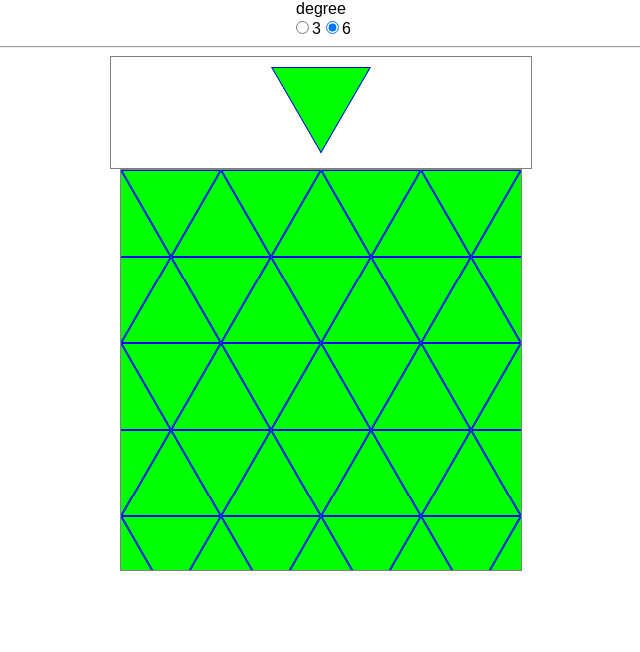
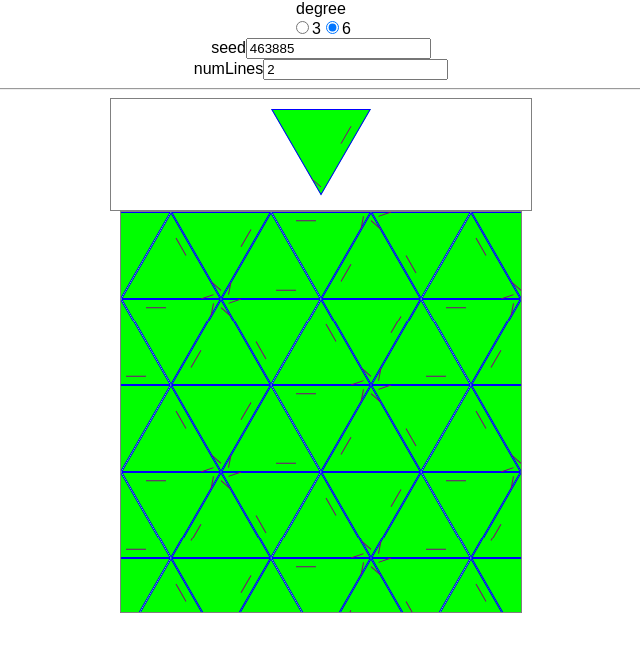
Before and after one commit to adorsk/azulejo, a React (Create React App) app: page / in a window 1280 px wide. Shown: the top 652 px of the page, without its empty margins (319-959 px from the left). Built offline with nearby package versions, Linux system fonts and the light colour scheme.

Commit message:
adding random lines, fixing pattern unit for 6

```diff
--- a/src/App.js
+++ b/src/App.js
@@ -5,6 +5,7 @@ import PatternPreview from './PatternPreview';
 import Cfg from './Cfg';
 import Utils from './Utils';
 import {Radio, RadioGroup} from './RadioInputs';
+import Prng from './Prng';
 
 
 class App extends Component {
@@ -12,11 +13,14 @@ class App extends Component {
     super(props);
     this.state = {
       degree: 6,
+      seed: Math.floor(Math.random() * 1e6),
+      numLines: 2,
       template: null,
     }
   }
 
   render() {
+    this._prng = new Prng({seed: this.state.seed});
     let template = this.generateTemplate();
     return (
       <div className="App">
@@ -24,11 +28,25 @@ class App extends Component {
           <label>degree</label>
           <RadioGroup name="degree" selectedValue={'' + this.state.degree}
             onChange={(nextValue) => {
-             this.setState({degree: parseInt(nextValue)});
+             this.setState({degree: parseInt(nextValue, 10)});
             }}>
             <Radio value="3" />3
             <Radio value="6" />6
           </RadioGroup>
+        </div>
+        <div>
+          <label>seed</label>
+          <input type="number" value={this.state.seed}
+            onChange={(e) => {
+              this.setState({seed: parseInt(e.target.value, 10)});
+            }} />
+        </div>
+        <div>
+          <label>numLines</label>
+          <input type="number" value={this.state.numLines}
+            onChange={(e) => {
+              this.setState({numLines: parseInt(e.target.value, 10)});
+            }} />
         </div>
         <hr/>
         <TemplatePreview template={template}/>
@@ -49,6 +67,12 @@ class App extends Component {
     ];
     let polyId = Utils.generateRandomId({prefix: 'poly-'});
     let clipId = Utils.generateRandomId({prefix: 'clip-'});
+    let mesh = this.generateMesh({trianglePoints})
+    let lineSvgs = [];
+    for (let i = 0; i < this.state.numLines; i++) {
+      let line = this.generateRandomLine({n: 2, mesh})
+      lineSvgs.push(line.svg);
+    }
     let svg = (`
       <svg ${Cfg.svgXmlns} width="${width}" height="${height}">
         <defs>
@@ -56,8 +80,10 @@ class App extends Component {
           <clipPath id="${clipId}"><use href="#${polyId}"/>
           </clipPath>
         </defs>
-        <use href="#${polyId}" stroke="blue" stroke-width="2" fill="lime"
-          clip-path="url(#${clipId})"/>
+        <g clip-path="url(#${clipId})">
+          <use href="#${polyId}" stroke="blue" stroke-width="2" fill="lime" />
+          ${lineSvgs.join(' ')}
+        </g>
       </svg>
     `);
     return {
@@ -69,9 +95,86 @@ class App extends Component {
     };
   }
 
-
   pointsToPointsStr(points) {
     return points.map(p => p.join(',')).join(' ');
+  }
+
+  generateMesh(opts) {
+    // There are several ways to make a mesh.
+    // Here we make an xy grid of arbitrary resolution,
+    // and add points where the grid intersects the edges of the triangle.
+    let {trianglePoints, resolution} = opts;
+    resolution |= 10;
+    let vs = [];
+    let xMin = 0
+    let xMax = trianglePoints[2][0];
+    let xRange = xMax - xMin;
+    let xMid = xMin + (xRange / 2);
+    let xInterval = xRange / resolution;
+    let xs = [];
+    for (let x = xMin; x < xMax; x += xInterval) {
+      xs.push(x);
+    }
+    let yMin = 0;
+    let yMax = trianglePoints[1][1];
+    let yRange = yMax - yMin;
+    let yInterval = yRange / resolution;
+    let slope = (xRange / 2) * (1 / yRange);
+    for (let y = 0; y < yMax - yInterval; y += yInterval) {
+      let leftX = slope * y;
+      let rightX = -slope * (y - 2 * yRange);
+      vs.push([leftX, y]);
+      for (let x of xs) {
+        if ((x > leftX) && (x < rightX)) {
+          vs.push([x, y]);
+        }
+      }
+      vs.push([rightX, y]);
+    }
+    vs.push([xMid, yMax]); // triangle tip.
+    return {vs};
+  }
+
+  generateRandomLine (opts) {
+    opts = Object.assign(
+      {n: 2, stroke: 'purple', strokeWidth: 1},
+      opts
+    );
+    let {n, mesh, stroke, strokeWidth} = opts;
+    let points = this.chooseRandom({n, items: mesh.vs});
+    let dStr = `M${points[0].join(' ')}`
+    for (let i = 1; i < points.length; i++) {
+      dStr += ` L${points[i][0]} ${points[i][1]}`;
+    }
+    let svg = (`
+      <path
+        d="${dStr}"
+        stroke-width="${strokeWidth}"
+        stroke="${stroke}"/>
+    `);
+    return {points, svg};
+  }
+
+  chooseRandom (opts) {
+    // this can be done better.
+    opts = Object.assign({}, opts);
+    let {n, items} = opts;
+    if (n > items.length) {
+      throw new Error(`n (${n}) > items.length (${items.length})`);
+    }
+    if (n === items.length ) {
+      return items;
+    }
+    let choices = {};
+    let numChoices = 0;
+    while (numChoices < n) {
+      let choiceIdx = this._prng.randomInt({min: 0, max: items.length - 1});
+      if (choices[choiceIdx] === undefined) {
+        choices[choiceIdx ] = items[choiceIdx];
+        numChoices += 1;
+      }
+    }
+    return Object.values(choices);
   }
 }
 
--- a/src/PatternPreview.js
+++ b/src/PatternPreview.js
@@ -56,7 +56,7 @@ class Pattern extends React.Component {
     let sideAngle = (180 - angle) / 2;
     let sideAngleRads = sideAngle * (Math.PI / 180);
     let metaTemplate = {
-      svg: this.generatePatternUnitSvg({template}),
+      svg: this.generatePatternUnit({template}).svg,
       width: template.width,
       height: Math.tan(2 * sideAngleRads) * (template.width / 2),
       degree: 6,
@@ -65,7 +65,7 @@ class Pattern extends React.Component {
     return this.generateTileSvgForDegree6({template: metaTemplate});
   }
 
-  generatePatternUnitSvg(opts) {
+  generatePatternUnit(opts) {
     let {template} = opts;
     let {svg: templateSymbol, id: symbolId} = this._wrapInSymbol({
       svg: template.svg
@@ -92,7 +92,7 @@ class Pattern extends React.Component {
       patternHeight = 2 * template.height;
       transform = `transform="translate(${(template.width / 2)} 0)"`
     }
-    return (`
+    let svg = (`
       <svg ${Cfg.svgXmlns} width="${patternWidth}" height="${patternHeight}">
         ${templateSymbol}
         <g ${transform}>
@@ -100,12 +100,19 @@ class Pattern extends React.Component {
         </g>
       </svg>
     `);
+    return {
+      svg,
+      width: patternWidth,
+      height: patternHeight,
+    };
   }
 
   generateTileSvgForDegree6 (opts) {
     let {template} = opts;
-    let tileWidth = template.width;
-    let tileHeight = 2 * template.height;
+    let patternUnit = this.generatePatternUnit({template});
+    let unitSymbol = this._wrapInSymbol({svg: patternUnit.svg});
+    let tileWidth = patternUnit.width * 1.5;
+    let tileHeight = patternUnit.height;
     let clipId = this._generateRandomId({prefix: 'clip-'});
     let clipDef = (`
       <clipPath id="${clipId}">
@@ -114,11 +121,24 @@ class Pattern extends React.Component {
     `);
     return (`
       <svg ${Cfg.svgXmlns} width="${tileWidth}" height="${tileHeight}">
-        <defs>${clipDef}</defs>
+        <defs>
+          ${clipDef}
+          ${unitSymbol.svg}
+        </defs>
         <g clip-path="url(#${clipId})">
-          <g transform="translate(${-template.width / 2} 0)">
-            ${this.generatePatternUnitSvg({template})}
-          </g>
+          <use href="#${unitSymbol.id}" x="0" y="0"/>
+          <use href="#${unitSymbol.id}"
+            x="${patternUnit.width * .75}"
+            y="${patternUnit.height / 2}"/>
+          <use href="#${unitSymbol.id}"
+            x="${patternUnit.width * .75}"
+            y="${-patternUnit.height / 2}"/>
+          <use href="#${unitSymbol.id}"
+            x="${-patternUnit.width * .75}"
+            y="${patternUnit.height / 2}"/>
+          <use href="#${unitSymbol.id}"
+            x="${-patternUnit.width * .75}"
+            y="${-patternUnit.height / 2}"/>
         </g>
       </svg>
     `);
--- /dev/null
+++ b/src/Prng.js
@@ -0,0 +1,35 @@
+/**
+ * Creates a pseudo-random value generator. The seed must be an integer.
+ *
+ * Uses an optimized version of the Park-Miller PRNG.
+ * http://www.firstpr.com.au/dsp/rand31/
+ */
+class Prng {
+  constructor (opts) {
+    opts = Object.assign({seed: 1}, opts);
+    this._seed = opts.seed % 2147483647;
+    if (this._seed <= 0) this._seed += 2147483646;
+  }
+
+  /**
+   * Returns a pseudo-random value between 1 and 2^32 - 2.
+   */
+  nextInt () {
+    return this._seed = this._seed * 16807 % 2147483647;
+  }
+
+  /**
+   * Returns a pseudo-random floating point number in range [0, 1).
+   */
+  random () {
+    return (this.nextInt() - 1) / 2147483646;
+  };
+
+  randomInt (opts) {
+    opts = Object.assign({}, opts);
+    let {min, max} = opts;
+    return Math.floor(min + ((max - min) * this.random()));
+  }
+}
+
+export default Prng;
```
